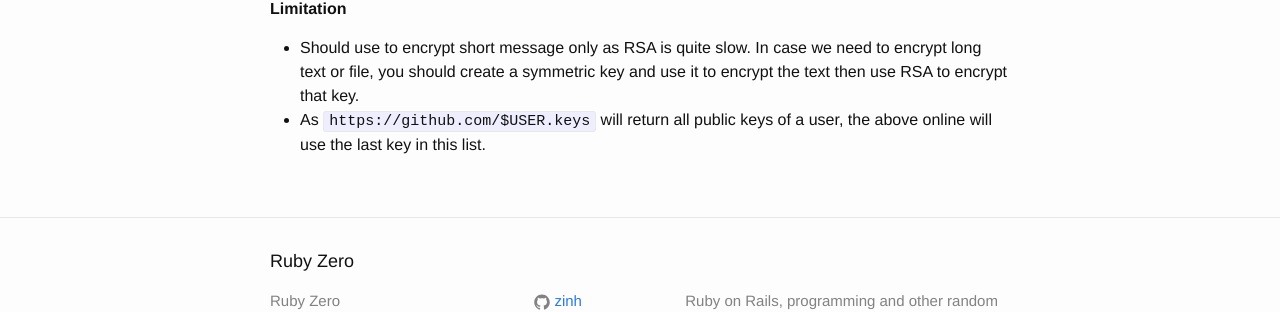
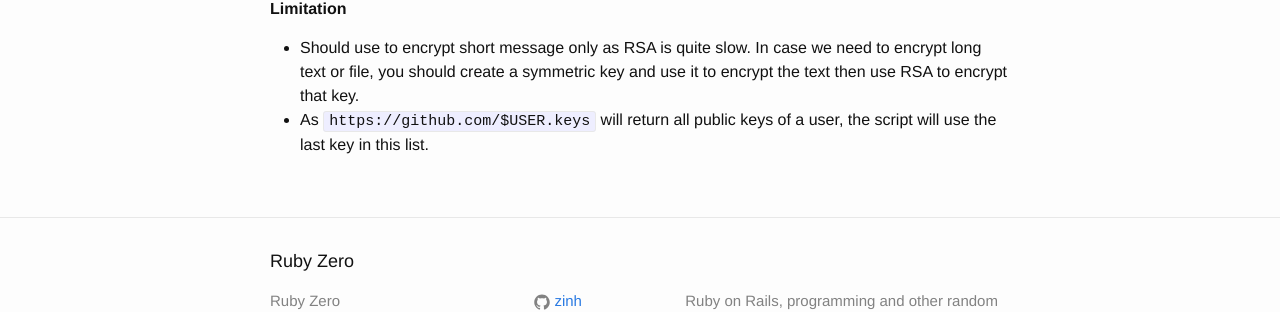
Before and after one commit to zinh/zinh.github.io, a Jekyll site: the page built from _posts/2018-07-18-end-to-end-encryption-using-ssh-key-pair.md, in a window 1280 px wide. Shown: the part 730-1042 px from the top of the page. Built offline with Jekyll 4.4.1, drawn with Linux system fonts in a browser that asks for light colours.

Commit message:
Update 2018-07-18-end-to-end-encryption-using-ssh-key-pair.md

```diff
--- a/_posts/2018-07-18-end-to-end-encryption-using-ssh-key-pair.md
+++ b/_posts/2018-07-18-end-to-end-encryption-using-ssh-key-pair.md
@@ -34,4 +34,4 @@ Refer to openssl rsautl [man page](https://www.openssl.org/docs/man1.1.0/apps/op
 
 __Limitation__
 - Should use to encrypt short message only as RSA is quite slow. In case we need to encrypt long text or file, you should create a symmetric key and use it to encrypt the text then use RSA to encrypt that key.
-- As `https://github.com/$USER.keys` will return all public keys of a user, the above online will use the last key in this list.
+- As `https://github.com/$USER.keys` will return all public keys of a user, the script will use the last key in this list.
```
